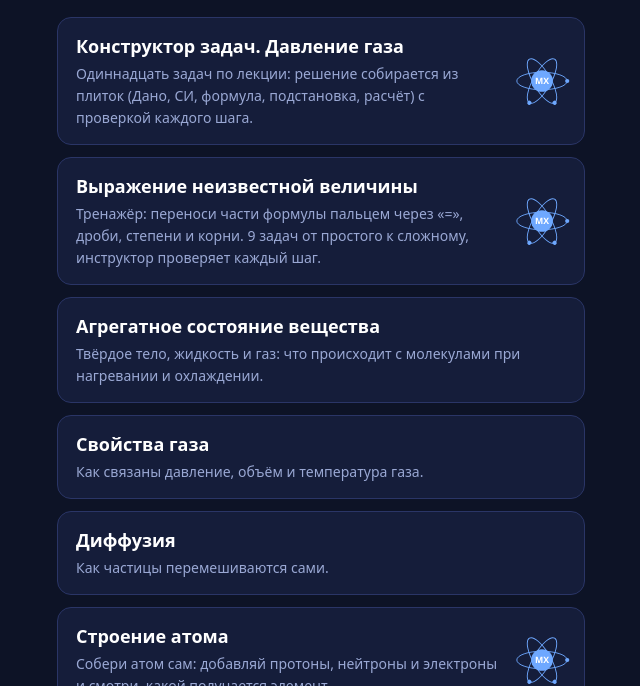
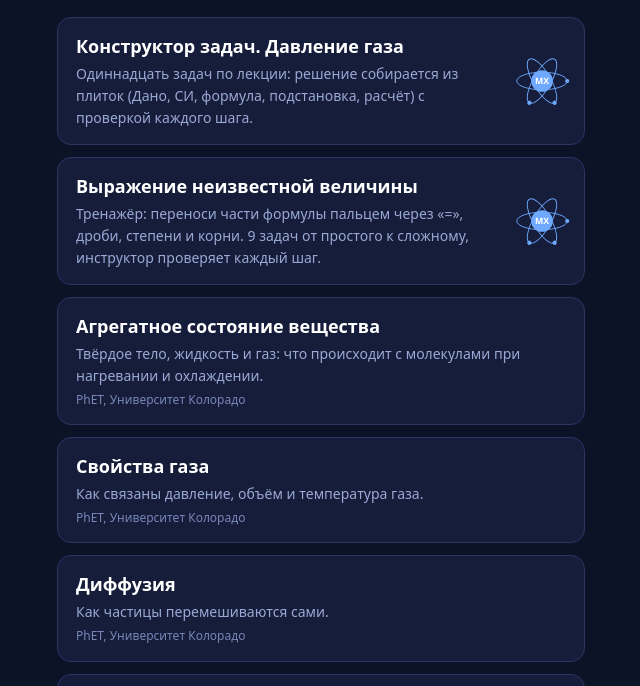
Before and after one commit to muradx055/sim, a plain HTML site: page index.html in a window 1280 px wide. Shown: the part 114-800 px from the top of the page, without its empty margins (319-959 px from the left). Drawn offline with Linux system fonts and the light colour scheme.

Commit message:
Add files via upload

```diff
--- a/index.html
+++ b/index.html
@@ -18,6 +18,7 @@
   a.card:active{background:#1f2a55}
   a.card b{display:block;font-size:18px;margin-bottom:4px}
   a.card span{font-size:14px;color:#9aa8d4;line-height:1.35}
+  a.card span.src{display:block;margin-top:6px;font-size:12px;color:#7886b8}
   a.card.mine{position:relative;padding-right:84px}
   .lg{color:#6ea8ff;width:56px;height:auto;flex:none}
   a.card.mine .lg{position:absolute;top:50%;right:14px;transform:translateY(-50%)}
@@ -31,10 +32,10 @@
   <p>Нажмите на название, чтобы открыть. Работает на телефоне: увеличивать можно двумя пальцами.</p>
   <a class="card mine" href="konstruktor-davlenie.html"><svg class="lg" viewBox="-80 -68 160 136" role="img" aria-label="Логотип автора: атом МХ"><g fill="none" stroke="currentColor" stroke-width="2.6"><ellipse rx="72" ry="25"/><ellipse rx="72" ry="25" transform="rotate(60)"/><ellipse rx="72" ry="25" transform="rotate(120)"/></g><g fill="currentColor"><circle cx="72" r="6"/><circle cx="72" r="6" transform="rotate(60)"/><circle cx="72" r="6" transform="rotate(120)"/><circle r="31"/></g><text y="9" text-anchor="middle" font-size="25" font-weight="600" fill="#fff" font-family="Segoe UI,Roboto,Arial,sans-serif">МХ</text></svg><b>Конструктор задач. Давление газа</b><span>Одиннадцать задач по лекции: решение собирается из плиток (Дано, СИ, формула, подстановка, расчёт) с проверкой каждого шага.</span></a>
   <a class="card mine" href="vyrazi-neizvestnuyu.html"><svg class="lg" viewBox="-80 -68 160 136" role="img" aria-label="Логотип автора: атом МХ"><g fill="none" stroke="currentColor" stroke-width="2.6"><ellipse rx="72" ry="25"/><ellipse rx="72" ry="25" transform="rotate(60)"/><ellipse rx="72" ry="25" transform="rotate(120)"/></g><g fill="currentColor"><circle cx="72" r="6"/><circle cx="72" r="6" transform="rotate(60)"/><circle cx="72" r="6" transform="rotate(120)"/><circle r="31"/></g><text y="9" text-anchor="middle" font-size="25" font-weight="600" fill="#fff" font-family="Segoe UI,Roboto,Arial,sans-serif">МХ</text></svg><b>Выражение неизвестной величины</b><span>Тренажёр: переноси части формулы пальцем через «=», дроби, степени и корни. 9 задач от простого к сложному, инструктор проверяет каждый шаг.</span></a>
-  <a class="card" href="states-of-matter.html"><b>Агрегатное состояние вещества</b><span>Твёрдое тело, жидкость и газ: что происходит с молекулами при нагревании и охлаждении.</span></a>
-  <a class="card" href="gas-properties.html"><b>Свойства газа</b><span>Как связаны давление, объём и температура газа.</span></a>
-  <a class="card" href="diffusion.html"><b>Диффузия</b><span>Как частицы перемешиваются сами.</span></a>
-  <a class="card mine" href="build-an-atom.html"><svg class="lg" viewBox="-80 -68 160 136" role="img" aria-label="Логотип автора: атом МХ"><g fill="none" stroke="currentColor" stroke-width="2.6"><ellipse rx="72" ry="25"/><ellipse rx="72" ry="25" transform="rotate(60)"/><ellipse rx="72" ry="25" transform="rotate(120)"/></g><g fill="currentColor"><circle cx="72" r="6"/><circle cx="72" r="6" transform="rotate(60)"/><circle cx="72" r="6" transform="rotate(120)"/><circle r="31"/></g><text y="9" text-anchor="middle" font-size="25" font-weight="600" fill="#fff" font-family="Segoe UI,Roboto,Arial,sans-serif">МХ</text></svg><b>Строение атома</b><span>Собери атом сам: добавляй протоны, нейтроны и электроны и смотри, какой получается элемент.</span></a>
+  <a class="card" href="states-of-matter.html"><b>Агрегатное состояние вещества</b><span>Твёрдое тело, жидкость и газ: что происходит с молекулами при нагревании и охлаждении.</span><span class="src">PhET, Университет Колорадо</span></a>
+  <a class="card" href="gas-properties.html"><b>Свойства газа</b><span>Как связаны давление, объём и температура газа.</span><span class="src">PhET, Университет Колорадо</span></a>
+  <a class="card" href="diffusion.html"><b>Диффузия</b><span>Как частицы перемешиваются сами.</span><span class="src">PhET, Университет Колорадо</span></a>
+  <a class="card" href="build-an-atom.html"><b>Строение атома</b><span>Собери атом сам: добавляй протоны, нейтроны и электроны и смотри, какой получается элемент.</span><span class="src">PhET, Университет Колорадо</span></a>
   <a class="card mine" href="real-vs-ideal-gas.html"><svg class="lg" viewBox="-80 -68 160 136" role="img" aria-label="Логотип автора: атом МХ"><g fill="none" stroke="currentColor" stroke-width="2.6"><ellipse rx="72" ry="25"/><ellipse rx="72" ry="25" transform="rotate(60)"/><ellipse rx="72" ry="25" transform="rotate(120)"/></g><g fill="currentColor"><circle cx="72" r="6"/><circle cx="72" r="6" transform="rotate(60)"/><circle cx="72" r="6" transform="rotate(120)"/><circle r="31"/></g><text y="9" text-anchor="middle" font-size="25" font-weight="600" fill="#fff" font-family="Segoe UI,Roboto,Arial,sans-serif">МХ</text></svg><b>Идеальный и реальный газ</b><span>Две камеры с одинаковыми условиями: чем отличается давление.</span></a>
   <a class="card mine" href="triple-point.html"><svg class="lg" viewBox="-80 -68 160 136" role="img" aria-label="Логотип автора: атом МХ"><g fill="none" stroke="currentColor" stroke-width="2.6"><ellipse rx="72" ry="25"/><ellipse rx="72" ry="25" transform="rotate(60)"/><ellipse rx="72" ry="25" transform="rotate(120)"/></g><g fill="currentColor"><circle cx="72" r="6"/><circle cx="72" r="6" transform="rotate(60)"/><circle cx="72" r="6" transform="rotate(120)"/><circle r="31"/></g><text y="9" text-anchor="middle" font-size="25" font-weight="600" fill="#fff" font-family="Segoe UI,Roboto,Arial,sans-serif">МХ</text></svg><b>Симуляция тройной точки воды</b><span>Лёд, вода и пар в цилиндре с поршнем. Меняй температуру и давление и смотри на фазовую диаграмму: тройная точка, плавление, кипение, возгонка.</span></a>
   <div class="foot">Симуляции «Агрегатное состояние вещества», «Свойства газа», «Диффузия» и «Строение атома» — PhET Interactive Simulations, Университет Колорадо в Боулдере.<br><svg class="lg" viewBox="-80 -68 160 136" role="img" aria-label="Логотип автора: атом МХ"><g fill="none" stroke="currentColor" stroke-width="2.6"><ellipse rx="72" ry="25"/><ellipse rx="72" ry="25" transform="rotate(60)"/><ellipse rx="72" ry="25" transform="rotate(120)"/></g><g fill="currentColor"><circle cx="72" r="6"/><circle cx="72" r="6" transform="rotate(60)"/><circle cx="72" r="6" transform="rotate(120)"/><circle r="31"/></g><text y="9" text-anchor="middle" font-size="25" font-weight="600" fill="#fff" font-family="Segoe UI,Roboto,Arial,sans-serif">МХ</text></svg>— авторская разработка Мурада Магомедова.</div>
```
